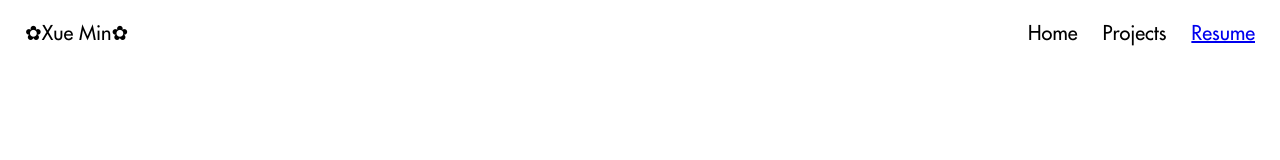
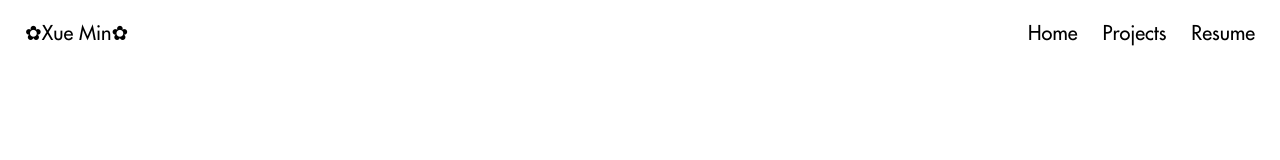
Before and after one commit to xueminzzz/My-Portfolio-Website, a Next.js app: page / in a window 1280 px wide. Shown: the top 160 px of the page. Built offline with nearby package versions, Linux system fonts and the light colour scheme.

Commit message:
added link to name header

```diff
--- a/app/components/navbar/navbar-desktop/index.js
+++ b/app/components/navbar/navbar-desktop/index.js
@@ -8,12 +8,16 @@ export default function Navbar({ isOpen, toggle }) {
     return (
         <div className={styles["main-container"]}>
             <div className={isOpen ? styles["hamburger-container-open"] : styles["hamburger-container-close"]}>
-                <div className={isOpen ? styles["name-close"] : styles["name"]}>✿Xue Min✿</div>
+                <Link href="/" className={styles["projects-link"]}>
+                    <div className={isOpen ? styles["name-close"] : styles["name"]}>✿Xue Min✿</div>
+                </Link>
                 <button onClick={toggle} className={isOpen ? styles["close-button"] : styles["hamburger"]}>
                 </button>
             </div>
             <nav className={styles["navbar"]}>
-                <div className={styles["name"]}>✿Xue Min✿</div>
+                <Link href="/" className={styles["projects-link"]}>
+                    <div className={styles["name"]}>✿Xue Min✿</div>
+                </Link>
                 <ul className={styles["navbar-ul"]}>
                     <Link href="/" className={styles["projects-link"]}>
                         <li className={styles["nav-item"]}>Home</li>
@@ -21,9 +25,7 @@ export default function Navbar({ isOpen, toggle }) {
                     <Link href="/#projects" className={styles["projects-link"]}>
                         <li className={styles["nav-item"]}>Projects</li>
                     </Link>
-                    <Link href="/test">
-                        <li className={styles["nav-item"]}>Resume</li>
-                    </Link>
+                    <li className={styles["nav-item"]}>Resume</li>
                 </ul>
             </nav>
         </div>
```
